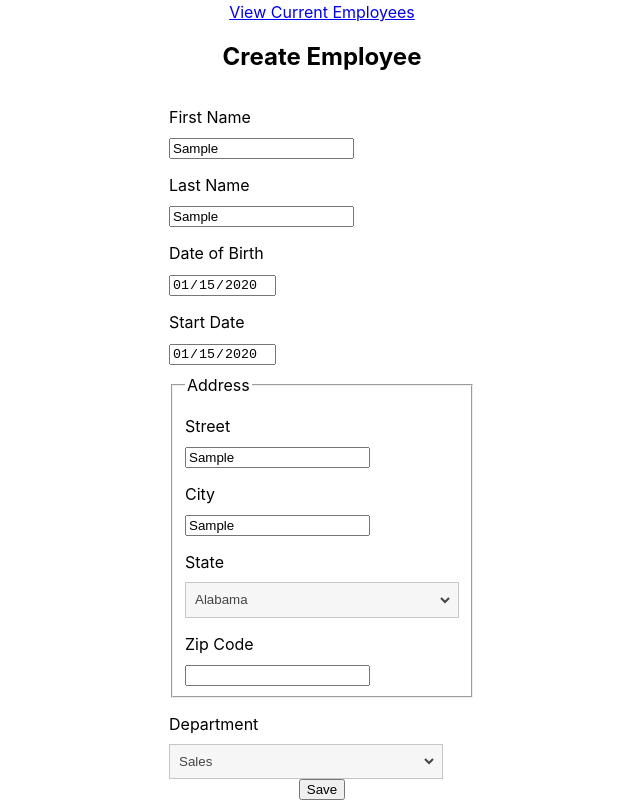
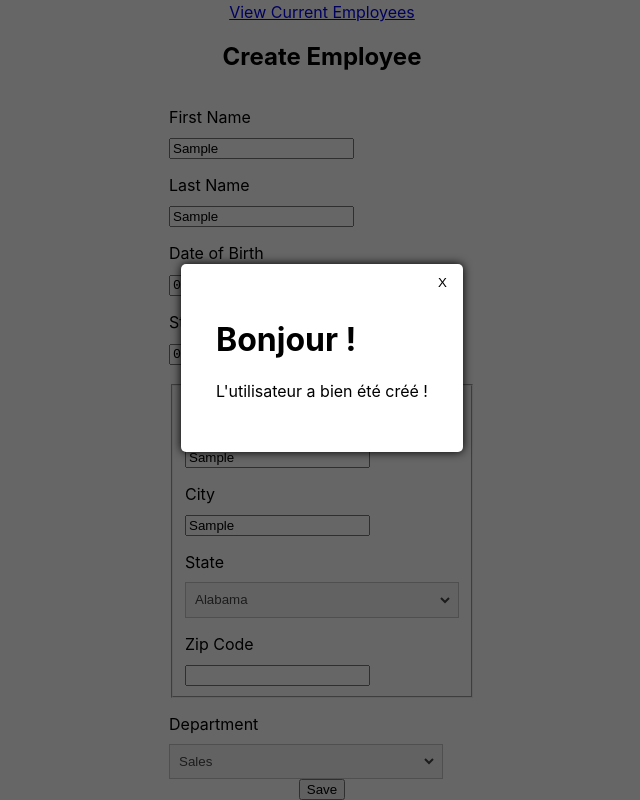
Before and after one commit to Mxtgy/maximetanguy_14_11072023, a React (Create React App) app: page / in a window 1280 px wide. Both pictures are taken after typing "Sample", "Sample", "2020-01-15", "2020-01-15", "Sample", "Sample" into the empty fields and a click on the button "Save". Shown: the part 80-880 px from the top of the page, without its empty margins (318-958 px from the left). Built offline with nearby package versions, Linux system fonts and the light colour scheme.

Commit message:
Ajout modale et client api
Ajout modale et client api

```diff
--- /dev/null
+++ b/src/components/modale/Modale.js
@@ -0,0 +1,17 @@
+import './modale.css';
+
+function Modale({ isActive, enableClose, onClose, children }) {
+
+    return (
+        <div className={ isActive ? 'modale show' : "modale" }>
+            { enableClose ? <div onClick={ () => onClose() } className="overlay"></div> : <div className="overlay"></div>}
+
+            <div className="modale-container">
+                { enableClose ? <button onClick={ () => onClose() } className="close">X</button> : null }
+                { children }
+            </div>
+        </div>
+    );
+}
+
+export default Modale;
--- /dev/null
+++ b/src/components/modale/modale.css
@@ -0,0 +1,55 @@
+.modale {
+    display: none;
+}
+
+.modale.show {
+    opacity: 1;
+    display: block;
+    position: fixed;
+    left: 0;
+    top: 0;
+    height: 100%;
+    width: 100%;
+    overflow: auto;
+}
+
+.overlay {
+    position: fixed;
+    left: 0;
+    top: 0;
+    height: 100%;
+    width: 100%;
+    overflow: auto;
+    background-color: #000000;
+    opacity: .6;
+    cursor: pointer;
+}
+
+.modale-container {
+
+    background-color: #FFFFFF;
+    display: flex;
+    flex-direction: column;
+    align-items: center;
+    justify-content: space-between;
+    padding: 35px;
+    top: calc(50% - 25%);
+    margin: 5% auto;
+    overflow: hidden;
+    position: relative;
+    cursor: auto;
+    pointer-events: visible;
+    border-radius: 5px;
+    width: fit-content;
+    box-shadow: 0 0 10px #000;
+}
+
+.close {
+    position: absolute;
+    top: 10px;
+    right: 10px;
+    outline: none;
+    cursor: pointer;
+    background-color: transparent;
+    border: none;
+}
--- a/src/components/select/Select.js
+++ b/src/components/select/Select.js
@@ -1,6 +1,6 @@
 import './Select.module.css';
 
-function Select({ tagname, title, content}) {
+function Select({ id, tagname, title, content}) {
 
     var isContent = content;
 
@@ -10,7 +10,7 @@ function Select({ tagname, title, content}) {
                 <>
                     <label htmlFor={ tagname }>{ title }</label>
                     <div className="select-container">
-                        <select className="select" name={ tagname } id={ tagname }>
+                        <select className="select" name={ tagname } id={ id }>
                             { isContent.map((i, index) => <option key={ index } value={i.abbreviation ? i.abbreviation : i.name}>{i.name}</option>)}
                         </select>
                     </div>
--- a/src/pages/home/Home.js
+++ b/src/pages/home/Home.js
@@ -1,21 +1,37 @@
 import { NavLink } from 'react-router-dom';
+import { useState } from 'react';
 import Datepicker from '../../components/datepicker/Datepicker.js';
 import Select from '../../components/select/Select.js';
+import Modale from '../../components/modale/Modale.js';
+//import createNewEmployee from '../../utils/createNewEmployee.js';
+//import { createEmployee } from '../../utils/apiClient.js';
 import { STATES_LIST, DEPARTMENT_LIST } from '../../utils/const.js';
+
 
 function Home() {
 
-    var contentState = STATES_LIST;
-    var contentDepartment = DEPARTMENT_LIST;
+    const [isActive, setIsActive] = useState(false);
 
-    function handleSubmit(e) {
+    async function handleSubmit(e) {
         e.preventDefault();
         var form = document.querySelector('form');
         if (form) {
-            var select2 = form.querySelector('#department').value;
-            console.log(select2);
+            /*var newEmployeeObject = createNewEmployee(form);
+            if (!newEmployeeObject) return false;
+            const employee = await createEmployee(newEmployeeObject);
+            if (!employee) return false;
+            console.log("success! employee created");
+            console.log(employee);*/
+            console.log("je passe en premier");
+            setIsActive(true);
+
         }
     }
+
+    function closeModale() {
+        setIsActive(false);
+    }
+
     return (
         <>
             <div className="title">
@@ -43,24 +59,24 @@ function Home() {
                         <label htmlFor="city">City</label>
                         <input id="city" type="text" />
 
-                        <Select tagname="state" title="State" content={contentState} />
+                        <Select id="state" tagname="state" title="State" content={STATES_LIST} />
 
                         <label htmlFor="zip-code">Zip Code</label>
                         <input id="zip-code" type="number" />
                     </fieldset>
 
-                    <Select tagname="department" title="Department" content={contentDepartment} />
+                    <Select id="department" tagname="department" title="Department" content={DEPARTMENT_LIST} />
 
                 </form>
                 <button type="submit" onClick={handleSubmit}>Save</button>
 
-                {/*
-                <MODAL ISOPEN=FALSE>
+                <Modale enableClose={ true } onClose={ closeModale } isActive={ isActive }>
                     <div>
-                    <p>L'utilisateur a bien été créé !</p>
+                       <h1>Bonjour !</h1>
+                        <p>L'utilisateur a bien été créé !</p>
                     </div>
-                </MODAL>
-                */}
+                </Modale>
+
             </div>
         </>
     );
--- /dev/null
+++ b/src/utils/apiClient.js
@@ -0,0 +1,55 @@
+const METHOD_POST = 'POST';
+const METHOD_GET = 'GET';
+
+/**
+ * Fetch the data
+ * @param { string } path Url used for the fetch
+ * @param { Object } content Object with the method, headers and body
+ * @returns { (Object|boolean) }
+ */
+async function fetchData(path, content) {
+    const url = 'http://localhost:3000/employee' + path;
+    try {
+        const response = await fetch(url, content);
+        debugger;
+        const json = await response.json();
+        if (json && json.status === 200) {
+            return json;
+        }
+        return false;
+    } catch(err) {
+        console.log(err);
+    }
+}
+
+/**
+ * Initialize the fetch to get all the employees
+ * @returns { Object | boolean}
+ */
+async function fetchEmployees() {
+    const path = '/employees';
+    const callObject = {
+        method: METHOD_GET,
+    }
+    return fetchData(path, callObject);
+}
+
+/**
+ * Initialize the fetch to create a new employee
+ * @param { Object } employee Object with containing the new employee informations
+ * @returns { Object | boolean}
+ */
+async function createEmployee(employee) {
+    const path = '/create';
+    const data = employee;
+    const callObject = {
+        method: METHOD_POST,
+        headers: {
+            "Content-Type": "application/json"
+        },
+        body: JSON.stringify(data)
+    }
+    return fetchData(path, callObject);
+}
+
+export { createEmployee, fetchEmployees };
--- /dev/null
+++ b/src/utils/createNewEmployee.js
@@ -0,0 +1,37 @@
+/**
+ * Create a new employee object.
+ * @param { HTMLElement } form Form element targeted to retrieve the values
+ * @returns { (Object|boolean) }
+ */
+function createNewEmployee(form) {
+
+    var employee = {};
+
+    var firstName = form.querySelector('#first-name');
+    var lastName = form.querySelector('#last-name');
+    var birth = form.querySelector('#date-of-birth');
+    var start = form.querySelector('#start-date');
+    var street = form.querySelector('#street');
+    var city = form.querySelector('#city');
+    var state = form.querySelector('#state');
+    var zipcode = form.querySelector('#zip-code');
+    var department = form.querySelector('#department');
+
+    if (!firstName || !lastName || !birth || !start || !street || !city || !state || !zipcode || !department) return false;
+    if (!firstName.value || !lastName.value || !birth.value || !start.value || !street.value || !city.value || !state.value || !zipcode.value || !department.value) return false;
+
+    employee.first_name = firstName.value;
+    employee.last_name = lastName.value;
+    employee.birth_date = birth.value;
+    employee.start_date = start.value;
+    employee.street = street.value;
+    employee.city = city.value;
+    employee.state = state.value;
+    employee.zipcode = zipcode.value;
+    employee.department = department.value;
+
+    return employee;
+
+}
+
+export default createNewEmployee;
```
